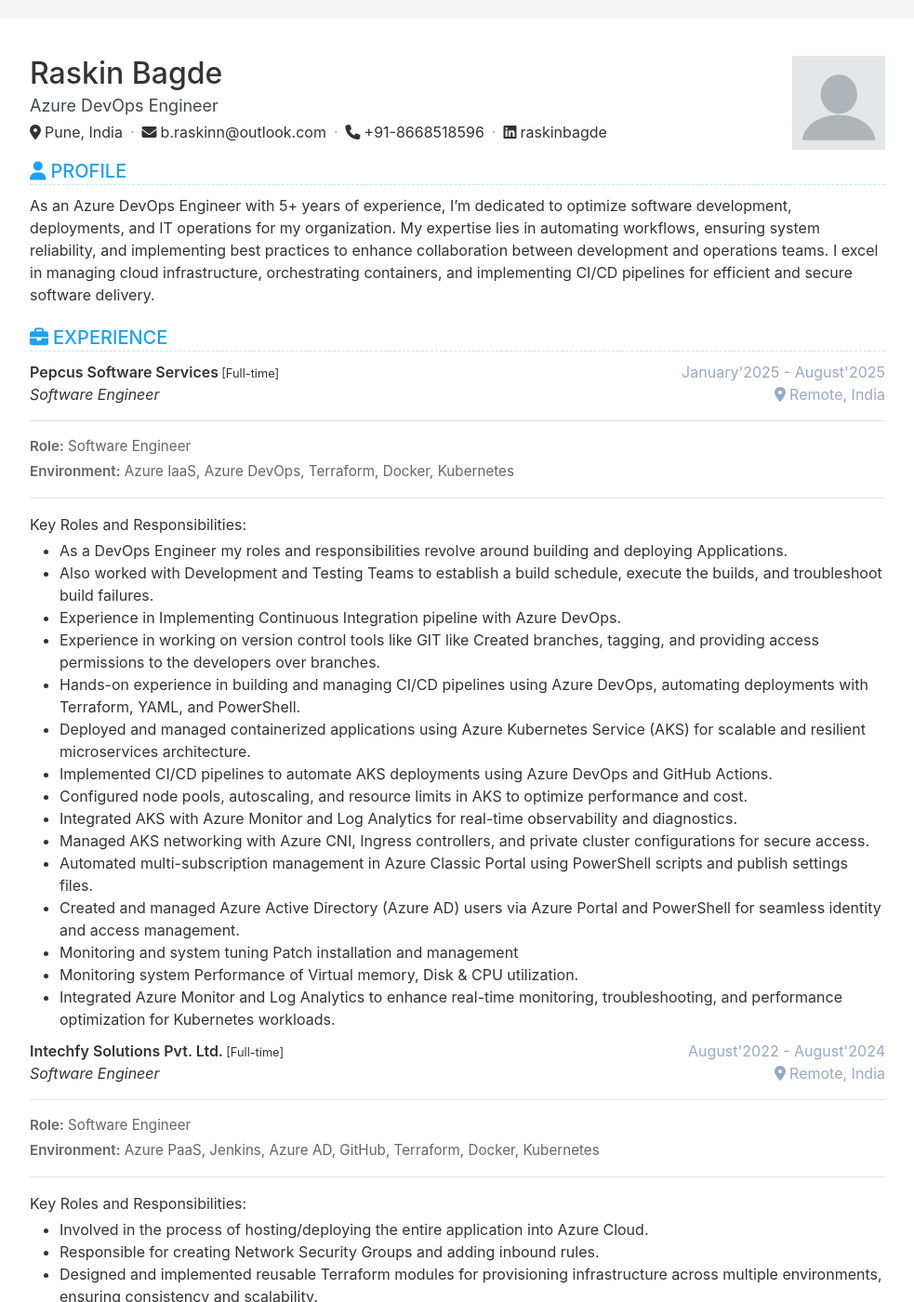
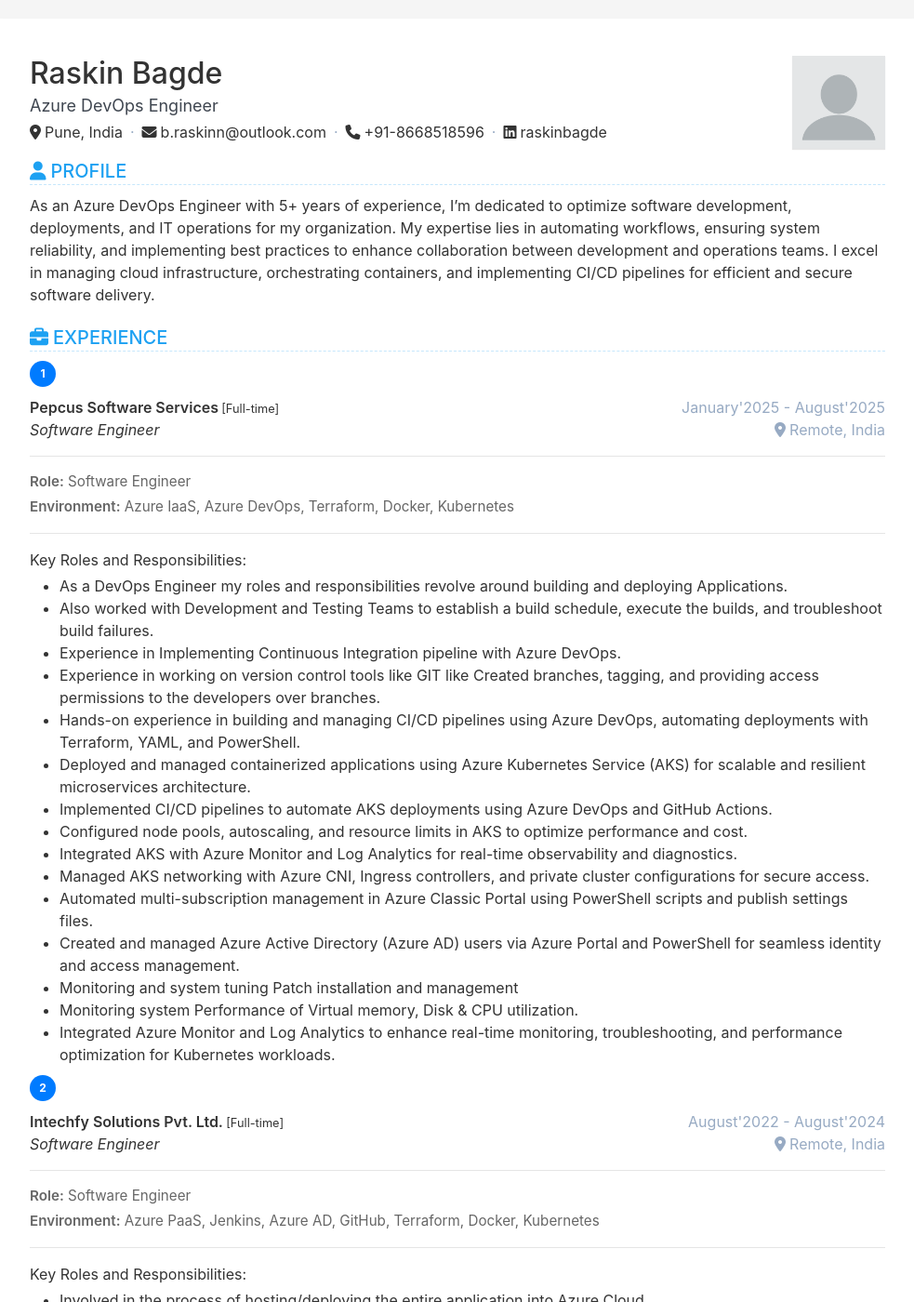
Before and after one commit to Raskinn/Resume, a Jekyll site: the page built from index.html, in a window 1280 px wide and 1400 px high. Shown: the whole window at 93% size, without its empty margins (148-1131 px from the left). Built offline with Jekyll 4.4.1, drawn with Linux system fonts in a browser that asks for light colours.

Commit message:
Add: Index numbers (badges) to experience items

```diff
--- a/_includes/experience.html
+++ b/_includes/experience.html
@@ -17,6 +17,9 @@
     <div class="items">
       {%- for item in experience.items %}
       <div class="item">
+        <div class="index-badge" style="display: inline-block; background: #007bff; color: white; border-radius: 50%; width: 28px; height: 28px; line-height: 28px; text-align: center; font-weight: bold; margin-right: 10px; margin-bottom: 10px; font-size: 12px;">
+          {{ forloop.index }}
+        </div>
 
         {%- if item.company %}
         <div class="row">
```
